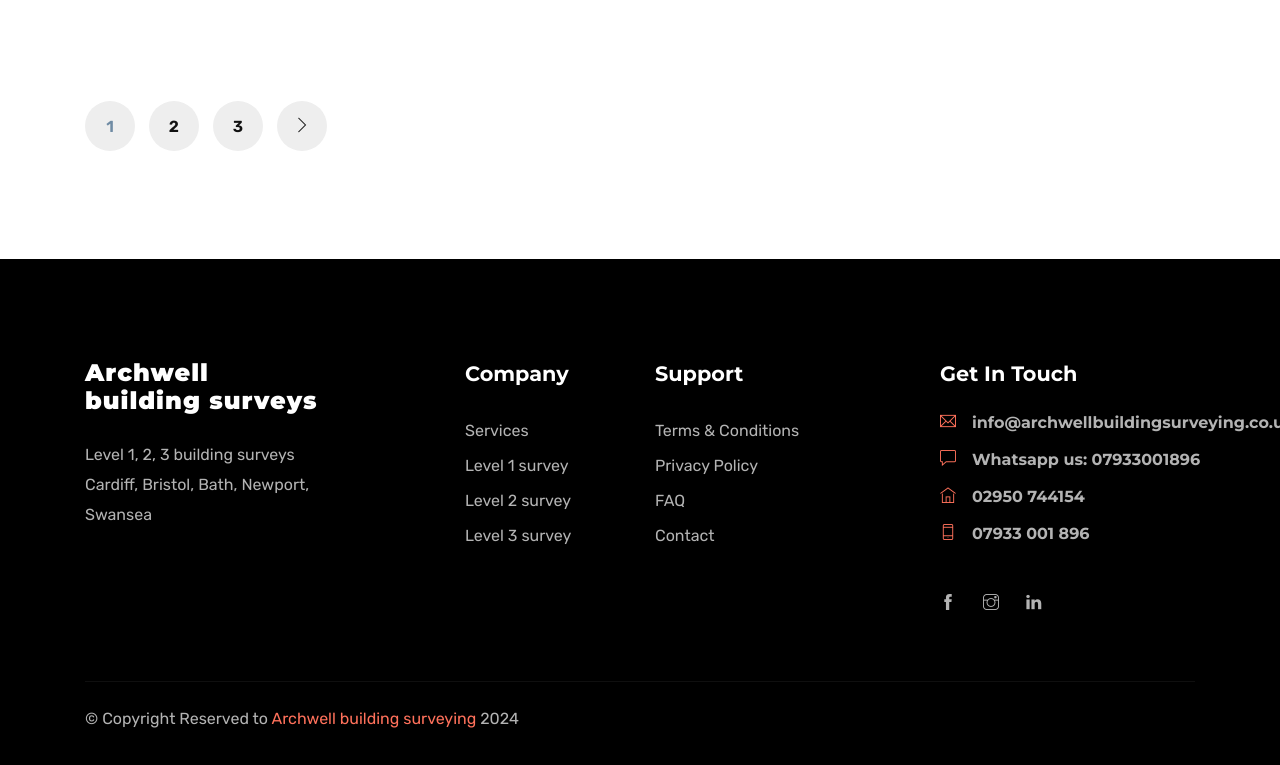
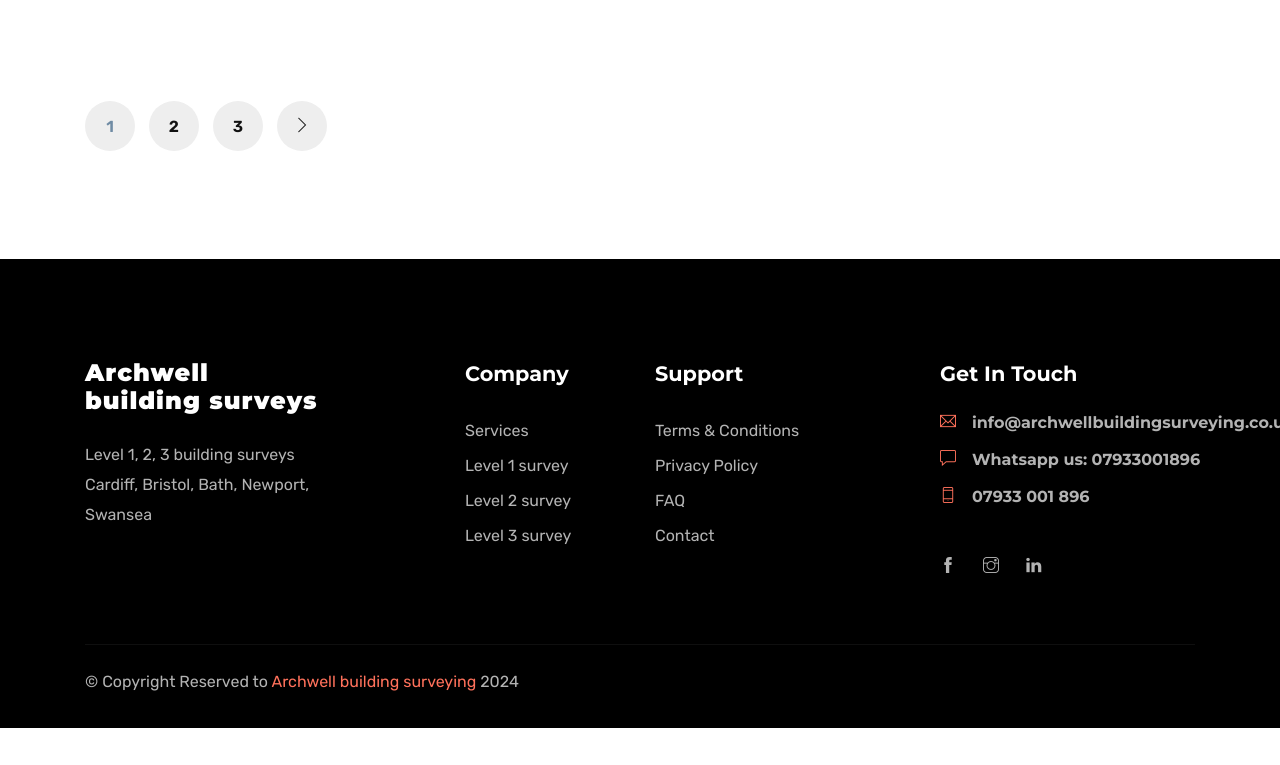
Before and after one commit to timnewark/archwise, a plain HTML site: page theme/blog-sidebar.html in a window 1280 px wide. Shown: the part 2541-3306 px from the top of the page. After the commit the page ends 3269 px from the top, so only its background shows below. Drawn offline with nearby package versions, Linux system fonts and the light colour scheme; some packages are replaced by stand-ins of ours.

Commit message:
removeLLnumber

```diff
--- a/theme/blog-sidebar.html
+++ b/theme/blog-sidebar.html
@@ -358,7 +358,7 @@
 					<h4 class="text-capitalize mb-4">Get in Touch</h4>
 					<h6><a href="mailto:info@archwellbuildingsurveying.co.uk " > <i class="ti-email mr-3"></i>info@archwellbuildingsurveying.co.uk</a></h6>
 					<h6><a href="https://wa.me/447933001896" > <i class="ti-comment mr-3"></i>Whatsapp us: 07933001896</a></h6>
-					<h6><a href="tel:+07933001896" > <i class="ti-home mr-3"></i>02950 744154</a></h6>
+
 					<h6><a href="tel:+07933001896" > <i class="ti-mobile mr-3"></i>07933 001 896</a></h6>
 					<ul class="list-inline footer-socials mt-5">
 						<li class="list-inline-item"><a href="#" aria-label="Follow us on Facebook"><i class="ti-facebook mr-2"></i></a></li>
```
Also changed, not shown: theme/about.html (+1 -1 lines), theme/blog-single.html (+1 -1 lines), theme/contact.html (+1 -1 lines), theme/faq.html (+1 -1 lines), theme/index.html (+1 -1 lines), theme/level1-building-survey.html (+1 -1 lines), theme/level2-building-survey.html (+1 -1 lines), theme/level3-building-survey.html (+1 -1 lines), theme/pricing.html (+1 -1 lines), theme/privacy_policy.html (+1 -1 lines), theme/project-details.html (+1 -1 lines), theme/project.html (+1 -1 lines), theme/service.html (+1 -1 lines), theme/terms.html (+1 -1 lines).
